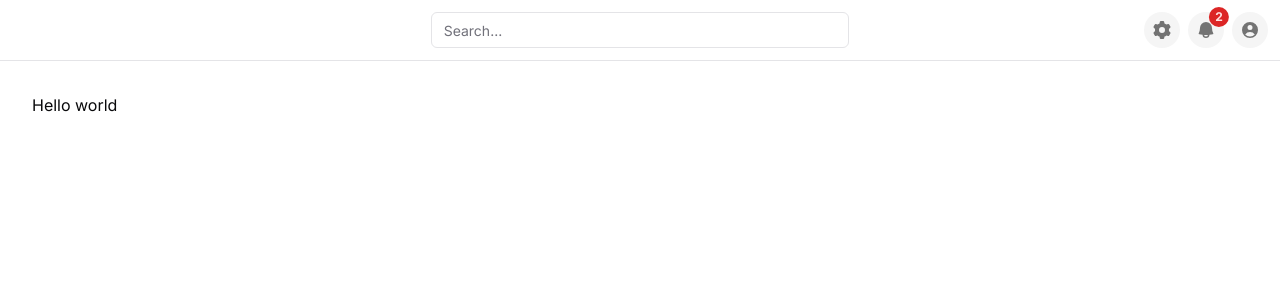
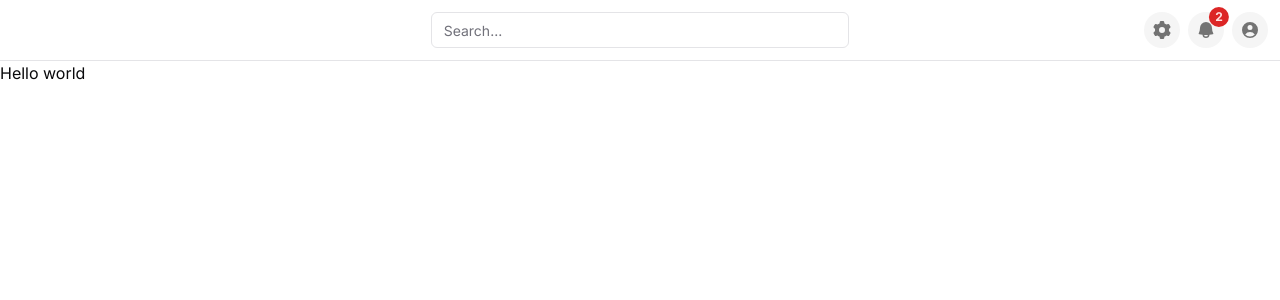
Before and after one commit to korbindeman/project-c, a Next.js app: page / in a window 1280 px wide. Shown: the top 300 px of the page. Built offline with nearby package versions, Linux system fonts and the light colour scheme.

Commit message:
dev: comment out ThemeProvider

```diff
--- a/app/layout.tsx
+++ b/app/layout.tsx
@@ -1,4 +1,3 @@
-import { ThemeProvider } from "@/components/ThemeProvider";
 import type { Metadata } from "next";
 import { Inter } from "next/font/google";
 import Navbar from "./Navbar";
@@ -19,15 +18,15 @@ export default function RootLayout({
   return (
     <html lang="en">
       <body className={inter.className}>
-        <ThemeProvider
+        {/* <ThemeProvider
           attribute="class"
           defaultTheme="system"
           enableSystem
           disableTransitionOnChange
-        >
-          <Navbar />
-          <div className="container mx-auto mt-8">{children}</div>
-        </ThemeProvider>
+        > */}
+        <Navbar />
+        {children}
+        {/* </ThemeProvider> */}
       </body>
     </html>
   );
```
